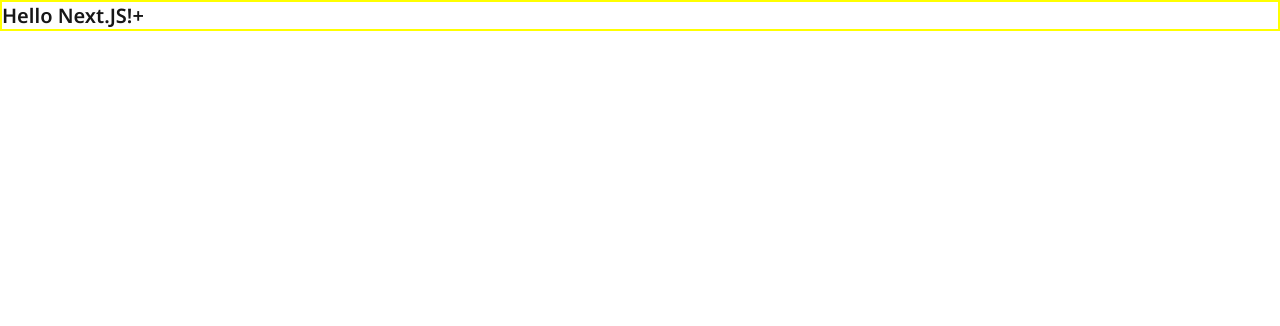
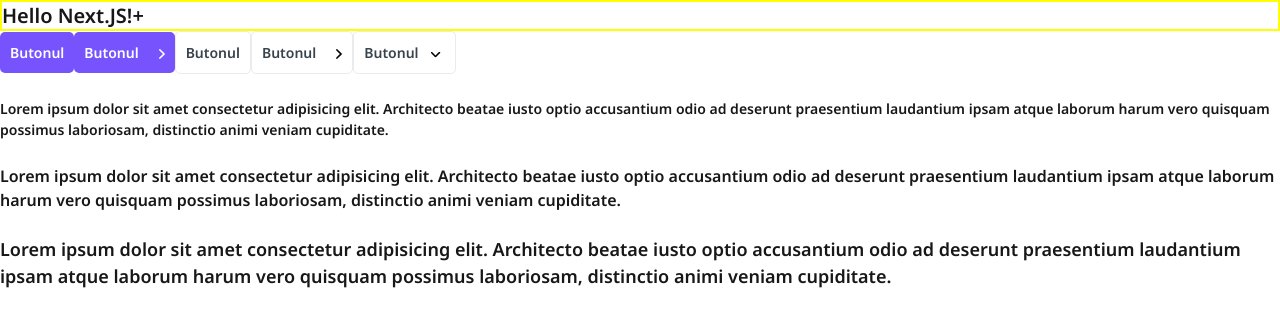
Before and after one commit to Ghizma/top-app, a Next.js app: page / in a window 1280 px wide. Shown: the top 326 px of the page. Built offline with nearby package versions, Linux system fonts and the light colour scheme.

Commit message:
Added button component and paragraph component

```diff
--- a/app/components/Button/Button.module.css
+++ b/app/components/Button/Button.module.css
@@ -1,3 +1,71 @@
 .button {
-  border: 1px solid black;
+  border: 0;
+  border-radius: 5px;
+  box-sizing: border-box;
+  cursor: pointer;
+  display: inline-block;
+  font-size: 14px;
+  padding: 10px;
+  transition: all 0.2s;
 }
+
+.primary {
+  background-color: var(--primary);
+  color: var(--white);
+}
+
+.primary:hover {
+  background-color: var(--primary-hover);
+}
+
+.ghost {
+  background: none;
+  border: 1px solid var(--grey-light);
+  color: var(--black);
+}
+
+.ghost:hover {
+  background-color: var(--primary);
+  color: var(--white);
+}
+
+.arrow {
+  display: inline-block;
+  margin-left: 10px;
+  position: relative;
+}
+
+.down {
+  bottom: 3px;
+  display: inline-block;
+  margin-left: 10px;
+  position: relative;
+  transform: rotate(90deg);
+  transition: all 0.2s;
+}
+
+.arrow-black,
+.arrow-white {
+  display: inline-block;
+  margin-left: 10px;
+}
+
+.arrow-white {
+  display: none;
+}
+
+.primary .arrow-white {
+  display: inline-block;
+}
+
+.primary .arrow-black {
+  display: none;
+}
+
+.ghost:hover .arrow-white {
+  display: inline-block;
+}
+
+.ghost:hover .arrow-black {
+  display: none;
+}
--- /dev/null
+++ b/app/components/Button/Button.props.ts
@@ -0,0 +1,10 @@
+import { ButtonHTMLAttributes, DetailedHTMLProps, ReactNode } from "react";
+
+export interface ButtonProps extends DetailedHTMLProps<
+  ButtonHTMLAttributes<HTMLButtonElement>,
+  HTMLButtonElement
+> {
+  appearance: "primary" | "ghost";
+  children: ReactNode;
+  arrow?: "right" | "down" | "none";
+}
--- a/app/components/Button/Button.tsx
+++ b/app/components/Button/Button.tsx
@@ -0,0 +1,44 @@
+import { JSX } from "react";
+import { ButtonProps } from "./Button.props";
+import styles from "./Button.module.css";
+import cn from "classnames";
+import Image from "next/image";
+
+export const Button = ({
+  appearance,
+  children,
+  arrow = "none",
+  className,
+  ...props
+}: ButtonProps): JSX.Element => {
+  return (
+    <button
+      className={cn(styles.button, className, {
+        [styles.primary]: appearance == "primary",
+        [styles.ghost]: appearance == "ghost",
+      })}
+      {...props}
+    >
+      {children}
+      {arrow !== "none" && (
+        <span className={cn(styles.arrow, { [styles.down]: arrow == "down" })}>
+          <Image
+            className={styles["arrow-black"]}
+            src="/buttonArrowBlack.svg"
+            alt="Arrow"
+            width={6}
+            height={10}
+          />
+
+          <Image
+            className={styles["arrow-white"]}
+            src="/buttonArrowWhite.svg"
+            alt="Arrow"
+            width={6}
+            height={10}
+          />
+        </span>
+      )}
+    </button>
+  );
+};
--- /dev/null
+++ b/app/components/P/P.module.css
@@ -0,0 +1,15 @@
+.p {
+  margin: 0;
+}
+
+.p.s {
+  font-size: 14px;
+}
+
+.p.m {
+  font-size: 16px;
+}
+
+.p.l {
+  font-size: 18px;
+}
--- /dev/null
+++ b/app/components/P/P.props.ts
@@ -0,0 +1,9 @@
+import { ButtonHTMLAttributes, DetailedHTMLProps, ReactNode } from "react";
+
+export interface PProps extends DetailedHTMLProps<
+  React.HTMLAttributes<HTMLParagraphElement>,
+  HTMLParagraphElement
+> {
+  size?: "s" | "m" | "l";
+  children: ReactNode;
+}
--- /dev/null
+++ b/app/components/P/P.tsx
@@ -0,0 +1,24 @@
+import { JSX } from "react";
+import { PProps } from "./P.props";
+import styles from "./P.module.css";
+import cn from "classnames";
+
+export const P = ({
+  size = "m",
+  children,
+  className,
+  ...props
+}: PProps): JSX.Element => {
+  return (
+    <p
+      className={cn(styles.p, className, {
+        [styles.s]: size == "s",
+        [styles.m]: size == "m",
+        [styles.l]: size == "l",
+      })}
+      {...props}
+    >
+      {children}
+    </p>
+  );
+};
--- a/app/globals.css
+++ b/app/globals.css
@@ -6,9 +6,11 @@
   --black: #38434e;
   --white: white;
   --primary: #7653fc;
+  --primary-hover: #542fe7;
   --red: #fc8360;
   --green: #1dc37e;
   --green-light: #c8f8e4;
+  --grey-light: #ebebeb;
 }
 
 @theme inline {
--- a/app/layout.tsx
+++ b/app/layout.tsx
@@ -21,7 +21,7 @@
 }>) {
   return (
     <html lang="en" className={`${notoSans.variable} h-full antialiased`}>
-      <body className="min-h-full flex flex-col">{children}</body>
+      <body className="min-h-full">{children}</body>
     </html>
   );
 }
--- a/app/page.tsx
+++ b/app/page.tsx
@@ -1,10 +1,45 @@
 import Image from "next/image";
 import { Htag } from "./components/Htag/Htag";
+import { Button } from "./components/Button/Button";
+import { P } from "./components/P/P";
 
 export default function Home() {
   return (
     <>
       <Htag tag="h3">Hello Next.JS!</Htag>
+      <Button appearance="primary">Butonul</Button>
+      <Button appearance="primary" arrow="right">
+        Butonul
+      </Button>
+      <Button appearance="ghost">Butonul</Button>
+      <Button appearance="ghost" arrow="right">
+        Butonul
+      </Button>
+      <Button appearance="ghost" arrow="down">
+        Butonul
+      </Button>
+      <br />
+      <br />
+      <P size="s">
+        Lorem ipsum dolor sit amet consectetur adipisicing elit. Architecto
+        beatae iusto optio accusantium odio ad deserunt praesentium laudantium
+        ipsam atque laborum harum vero quisquam possimus laboriosam, distinctio
+        animi veniam cupiditate.
+      </P>
+      <br />
+      <P size="m">
+        Lorem ipsum dolor sit amet consectetur adipisicing elit. Architecto
+        beatae iusto optio accusantium odio ad deserunt praesentium laudantium
+        ipsam atque laborum harum vero quisquam possimus laboriosam, distinctio
+        animi veniam cupiditate.
+      </P>
+      <br />
+      <P size="l">
+        Lorem ipsum dolor sit amet consectetur adipisicing elit. Architecto
+        beatae iusto optio accusantium odio ad deserunt praesentium laudantium
+        ipsam atque laborum harum vero quisquam possimus laboriosam, distinctio
+        animi veniam cupiditate.
+      </P>
     </>
   );
 }
```
Also changed, not shown: .stylelintrc.json, public/buttonArrowBlack.svg (added), public/buttonArrowWhite.svg (added).
